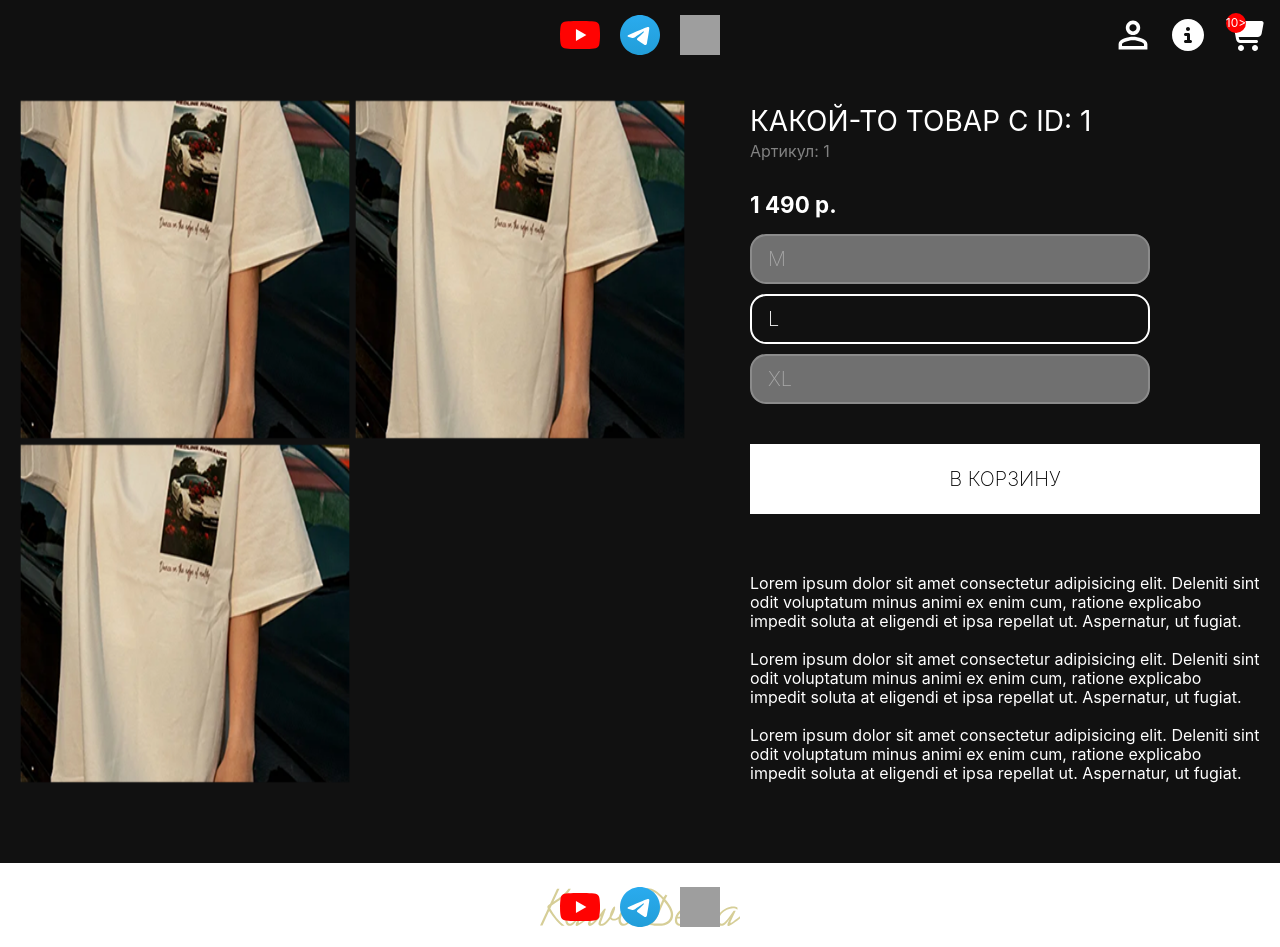
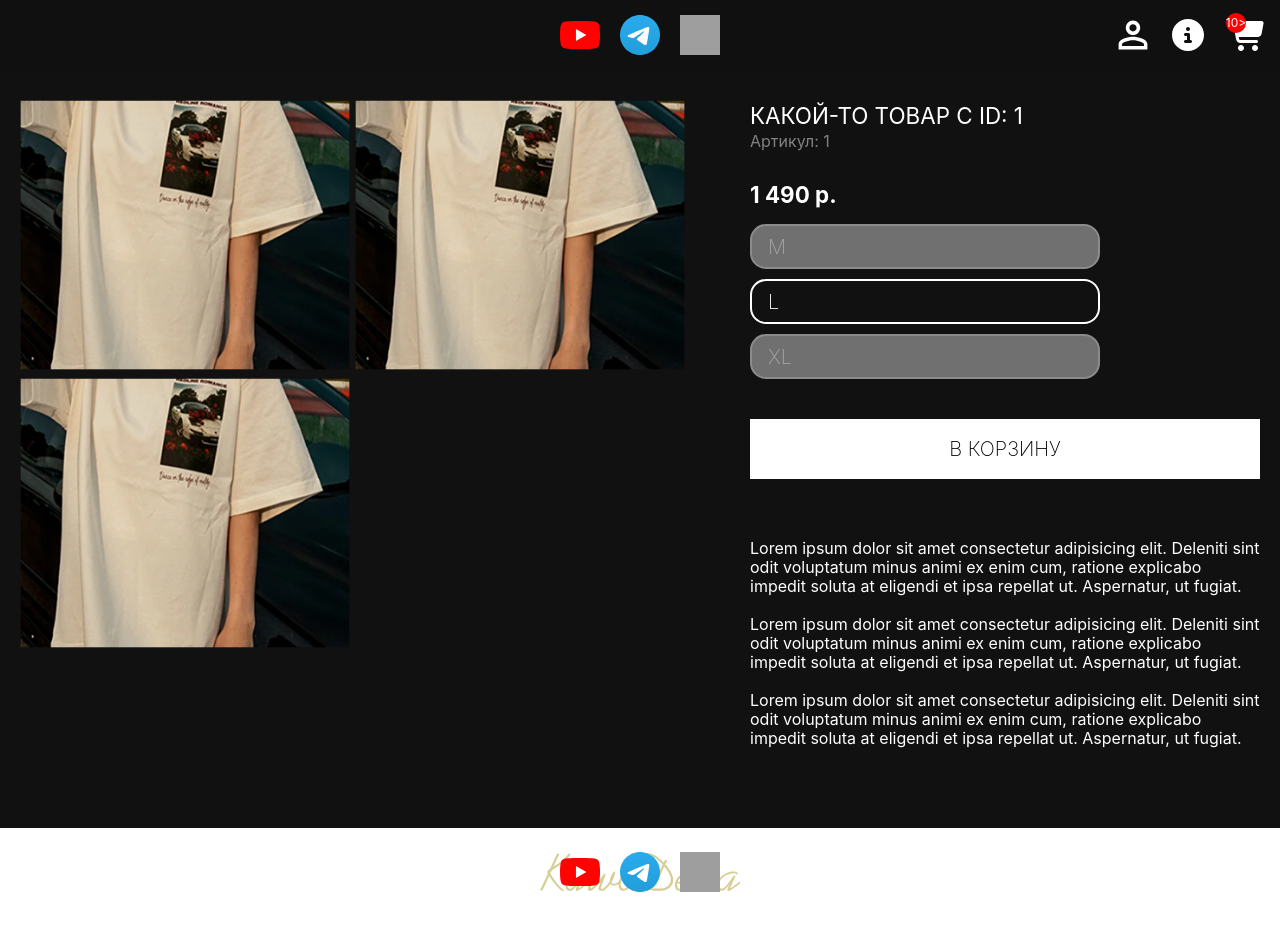
Before and after one commit to DanRaySS/kawodedaClient, a Next.js app: page /products/1 in a window 1280 px wide. After the commit the page ends 912 px from the top, so only its background shows below. Built offline with nearby package versions, Linux system fonts and the light colour scheme; grey boxes are pictures that could not be loaded.

Commit message:
adaptive card for laptop, tablet

```diff
--- a/src/app/products/[id]/ProductPage.module.scss
+++ b/src/app/products/[id]/ProductPage.module.scss
@@ -23,17 +23,30 @@
     display: flex;
     flex-wrap: wrap;
     flex: 0 0 670px;
+    max-height: 550px;
     margin-right: 60px;
     pointer-events: none;
     gap: 5px;
-    flex-shrink: 0;
-    flex-grow: 0;
+
+    @media (max-width: 1200px) {
+      margin-right: 30px;
+    }
   }
 
   &__img {
     display: flex;
+    flex-wrap: wrap;
+    align-items: flex-start;
+    justify-content: flex-start;
     flex-shrink: 0;
     flex-grow: 0;
+    width: 330px;
+    max-height: 270px;
+
+    @media (max-width: 1200px) {
+      width: 300px;
+      max-height: 240px;
+    }
   }
 
   &__header {
@@ -41,43 +54,61 @@
     flex-direction: column;
     color: var(--accent-color-2);
     margin-bottom: 30px;
+
+    @media (max-width: 1200px) {
+      margin-bottom: 15px;
+    }
   }
 
   &__title {
     font: var(--font-title);
     color: var(--accent-color-2);
     text-transform: uppercase;
+
+    @media (max-width: 1440px) {
+      font: var(--font-title-smaller);
+    }
   }
 
   &__subTitle {
     font: var(--font-smaller);
     color: var(--secondary-color-2);
+
+    @media (max-width: 1200px) {
+      font: var(--font-title-small);
+    }
   }
 
   &__price {
     font: var(--font-bold);
     margin-bottom: 15px;
-  }
 
-  &__btn {
-    font: var(--font-regular);
-    text-transform: uppercase;
-    align-items: center;
-    display: flex;
-    justify-content: center;
-    width: auto;
-    height: 70px;
-    border: 1px solid var(--accent-color-2);
-    color: #000;
-    background: var(--accent-color-2);
-    margin-bottom: 60px;
+    @media (max-width: 1200px) {
+      font: var(--font-semi-bold);
+    }
   }
 
   &__description {
-    font: var(--font-smaller)
+    font: var(--font-smaller);
+
+    @media (max-width: 1200px) {
+      font: var(--font-small);
+    }
   }
 }
 
 .Sizes {
   margin-bottom: 40px;
+
+  @media (max-width: 1200px) {
+    margin-bottom: 20px;
+  }
 }
+
+.Button {
+  margin-bottom: 60px;
+
+  @media (max-width: 1200px) {
+    margin-bottom: 30px;
+  }
+}
--- a/src/app/products/[id]/page.tsx
+++ b/src/app/products/[id]/page.tsx
@@ -2,6 +2,7 @@ import cls from "./ProductPage.module.scss";
 import Image from "next/image";
 import { Sizes } from "widgets/Sizes/Sizes";
 import { Params } from "./layout";
+import { Button } from "shared/ui/Button/Button";
 
 
 export default async function ProductPage({params}: {params: Params}) {
@@ -17,9 +18,9 @@ export default async function ProductPage({params}: {params: Params}) {
       <div className={cls.ProductPage__container}>
         <div className={cls.ProductPage__photos}>
           {/* {photos.map((photo) => <Image key={photo.id} src={photo.src} alt={photo.alt} width={330} height={190} />)} */}
-          <Image src={'/test.png'} alt={'TEST'} width={330} height={190} className={cls.ProductPage__img} />
-          <Image src={'/test.png'} alt={'TEST'} width={330} height={190} className={cls.ProductPage__img} />
-          <Image src={'/test.png'} alt={'TEST'} width={330} height={190} className={cls.ProductPage__img} />
+          <Image src={'/test.png'} alt={'TEST'} width={330} height={300} className={cls.ProductPage__img} />
+          <Image src={'/test.png'} alt={'TEST'} width={330} height={300} className={cls.ProductPage__img} />
+          <Image src={'/test.png'} alt={'TEST'} width={330} height={300} className={cls.ProductPage__img} />
         </div>
         <div className={cls.ProductPage__content}>
           <header className={cls.ProductPage__header}>
@@ -30,7 +31,7 @@ export default async function ProductPage({params}: {params: Params}) {
           </header>
           <span className={cls.ProductPage__price}>{`${price.toLocaleString('ru-RU')} р.`}</span>
           <Sizes className={cls.Sizes} />
-          <button className={cls.ProductPage__btn}>В корзину</button>
+          <Button className={cls.Button} type="button">В корзину</Button>
           <div className={cls.ProductPage__description}>
             <span>Lorem ipsum dolor sit amet consectetur adipisicing elit. Deleniti sint odit voluptatum minus animi ex enim cum, ratione explicabo impedit soluta at eligendi et ipsa repellat ut. Aspernatur, ut fugiat.</span>
             <br />
--- a/src/shared/styles/variables/_global.scss
+++ b/src/shared/styles/variables/_global.scss
@@ -4,8 +4,13 @@
 
   --font-title-size: 1.75rem;
   --font-title-weight: 400;
-  --font-title-line-height: 42px;
+  --font-title-line-height: 2.625rem;
   --font-title: var(--font-title-weight) var(--font-title-size)/var(--font-title-line-height) var(--font-family-inter);
+
+  --font-title-smaller-size: 1.4rem;
+  --font-title-smaller-weight: 400;
+  --font-title-smaller-line-height: 2rem;
+  --font-title-smaller: var(--font-title-smaller-weight) var(--font-title-smaller-size)/var(--font-title-smaller-line-height) var(--font-family-inter);
 
   --font-bold-size: 1.4rem;
   --font-bold-weight: 700;
--- /dev/null
+++ b/src/shared/ui/Button/Button.module.scss
@@ -0,0 +1,26 @@
+.Button {
+  font: var(--font-regular);
+  text-transform: uppercase;
+  align-items: center;
+  display: flex;
+  justify-content: center;
+  width: auto;
+  height: 70px;
+  border: 1px solid var(--accent-color-2);
+  color: #000;
+  background: var(--accent-color-2);
+
+  @media (max-width: 1440px) {
+    height: 60px;
+  }
+
+  @media (max-width: 1200px) {
+    font: var(--font-smaller);
+    height: 50px;
+  }
+
+  @media (max-width: 1100px) {
+    font: var(--font-smaller);
+    height: 45px;
+  }
+}
--- /dev/null
+++ b/src/shared/ui/Button/Button.tsx
@@ -0,0 +1,24 @@
+import classNames from "classnames";
+import cls from "./Button.module.scss";
+import { ButtonHTMLAttributes, ReactNode } from "react";
+
+interface IButtonProps extends ButtonHTMLAttributes<HTMLButtonElement> {
+  className?: string;
+  children: ReactNode;
+}
+
+export const Button = (props: IButtonProps) => {
+  const {
+    className,
+    children,
+    ...otherProps
+  } = props;
+  return (
+    <button
+      className={classNames(cls.Button, {}, [className])}
+      {...otherProps}
+    >
+      {children}
+    </button>
+  );
+};
--- a/src/shared/ui/ModifiedCheckbox/ModifiedCheckbox.module.scss
+++ b/src/shared/ui/ModifiedCheckbox/ModifiedCheckbox.module.scss
@@ -5,6 +5,16 @@
   height: 50px;
   cursor: pointer;
   user-select: none;
+
+  @media (max-width: 1440px) {
+    width: 350px;
+    height: 45px;
+  }
+
+  @media (max-width: 1200px) {
+    width: 300px;
+    height: 40px;
+  }
 }
 
 .hiddenInput {
--- a/src/shared/ui/ModifiedCheckbox/ModifiedCheckbox.tsx
+++ b/src/shared/ui/ModifiedCheckbox/ModifiedCheckbox.tsx
@@ -13,14 +13,16 @@ interface IModifiedCheckboxProps {
   onChange?: (checked: boolean) => void;
 }
 
-export const ModifiedCheckbox = ({
+export const ModifiedCheckbox = (props: IModifiedCheckboxProps) => {
+  const {
     className,
     children,
     checked,
     defaultChecked = false,
     disabled = false,
     onChange,
-}: IModifiedCheckboxProps) => {
+  } = props;
+
   const isControlled = checked !== undefined;
   const [internalChecked, setInternalChecked] = useState(defaultChecked);
 
```
Lines whose indentation alone changed are shown as unchanged.
